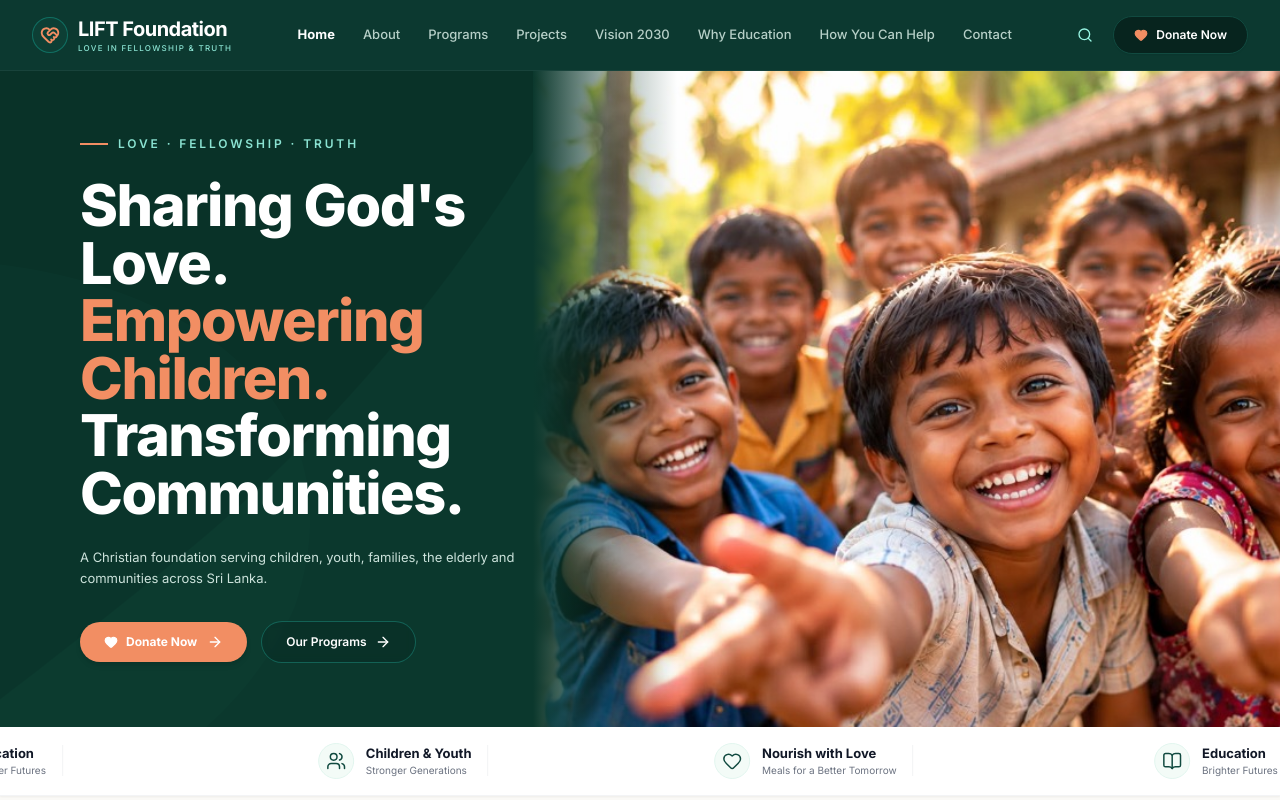
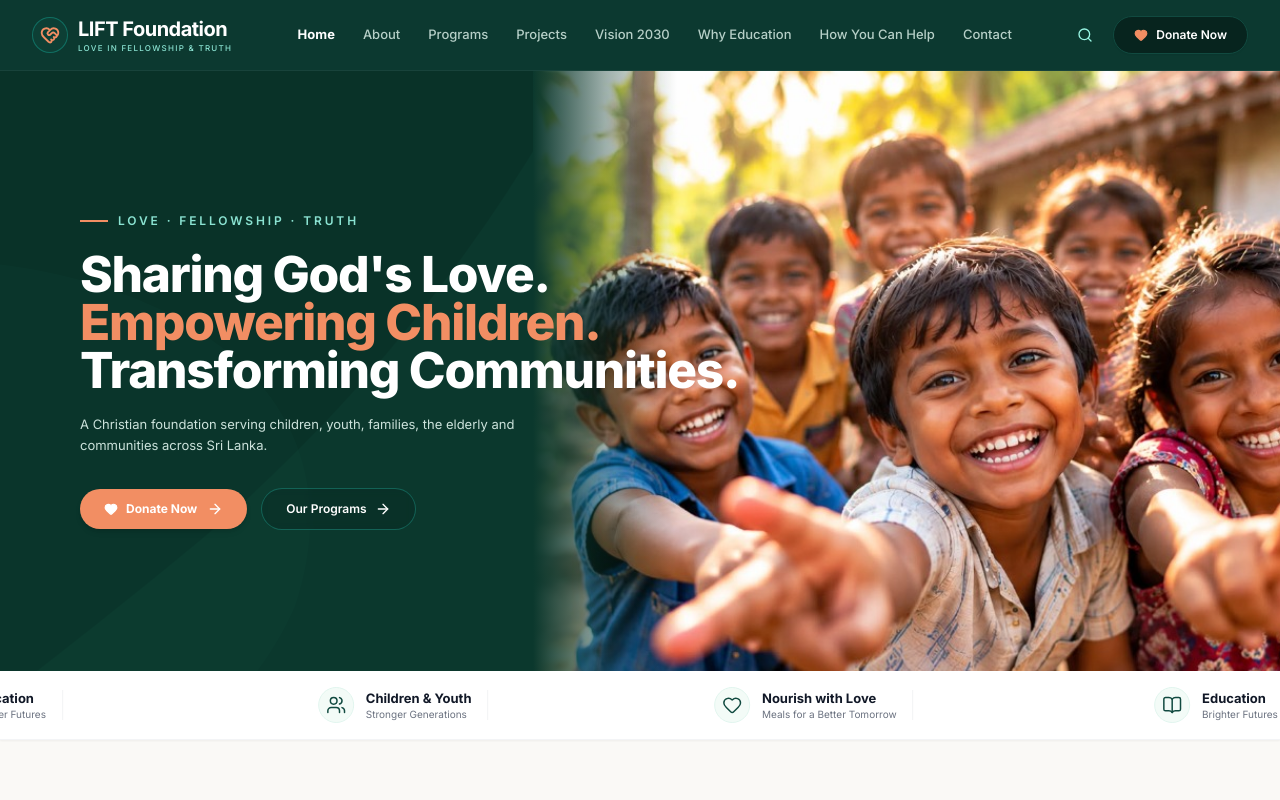
Before and after one commit to LIFT-Foundation/frontend, a React (Vite) app: page / in a window 1280 px wide. Shown: the top 800 px of the page. Built offline with nearby package versions, Linux system fonts and the light colour scheme; a web font is replaced by a local one.

Commit message:
style(hero): format hero heading into 3 distinct lines with breathable gap

```diff
--- a/src/components/sections/Hero/Hero.jsx
+++ b/src/components/sections/Hero/Hero.jsx
@@ -35,11 +35,11 @@ export default function Hero({ onExplorePrograms, onDonateClick }) {
               <span>{hero.tag}</span>
             </div>
 
-            {/* Main Hero Heading */}
-            <h1 className="text-4xl sm:text-5xl lg:text-[3.25rem] xl:text-[3.6rem] font-extrabold tracking-tight leading-[1.08] text-white">
-              <span>{hero.titleLine1}</span> <br />
-              <span className="text-[#f28e63]">{hero.titleLine2}</span> <br />
-              <span>{hero.titleLine3}</span>
+            {/* Main Hero Heading (Exactly 3 Lines with clean breathable spacing) */}
+            <h1 className="text-3xl sm:text-4xl md:text-[2.55rem] lg:text-[2.7rem] xl:text-[3.1rem] font-extrabold tracking-tight leading-[1.18] text-white flex flex-col gap-1.5 sm:gap-2">
+              <span className="block whitespace-nowrap">{hero.titleLine1}</span>
+              <span className="block whitespace-nowrap text-[#f28e63]">{hero.titleLine2}</span>
+              <span className="block whitespace-nowrap">{hero.titleLine3}</span>
             </h1>
 
             {/* Subtitle */}
```
